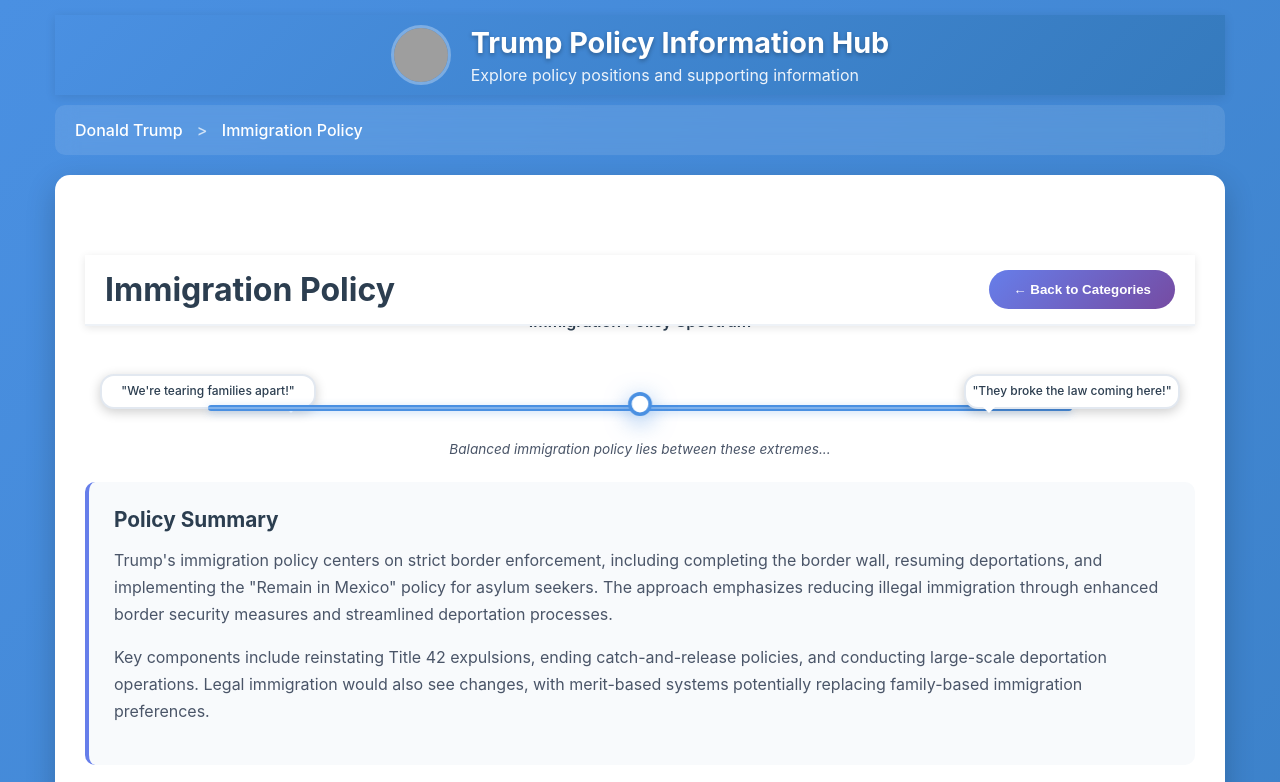
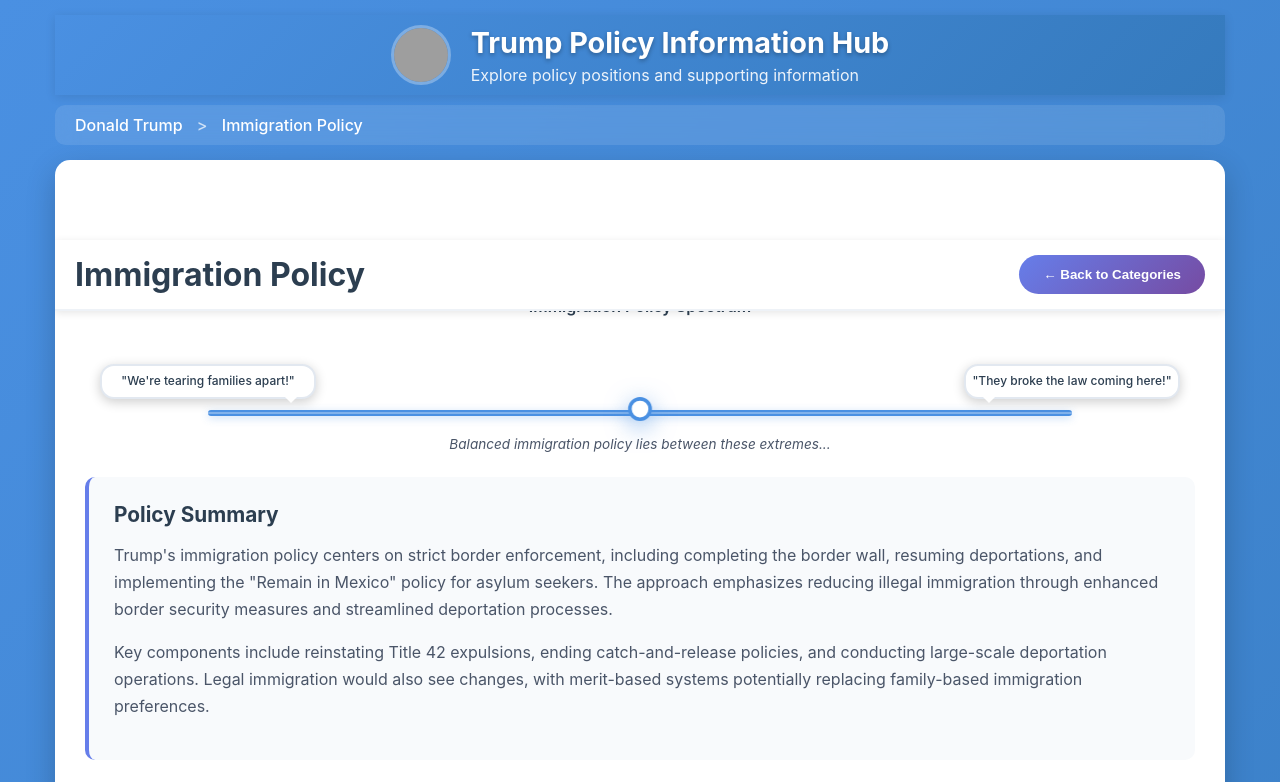
Before and after one commit to harterjay/trump-hierarchy, a website: page index.html in a window 1280 px wide. Both pictures are taken after a click on the element 258 px from the left and 477 px from the top of the page. Shown: the top 782 px of the page. Drawn offline with Linux system fonts and the light colour scheme; grey boxes are pictures that could not be loaded.

Commit message:
Fix thought bubble positioning - move much higher above line
Bubble Positioning Fix:
- Moved line to bottom: 5px (very bottom of container)
- Adjusted marker to bottom: 2px for perfect line alignment
- Increased container height to 90px for more vertical space
- Bubbles stay at top: 5px with maximum clearance above line

Layout Structure:
- Added detail-content wrapper for proper sticky header spacing
- Bubbles now have ~70px clearance above the blue line
- Line positioned at very bottom of scale container
- Clean separation between commentary and spectrum visualization

Result:
- Thought bubbles completely clear of the blue political spectrum line
- Maximum vertical separation while maintaining compact design
- Professional appearance with clear visual hierarchy

```diff
--- a/index.html
+++ b/index.html
@@ -75,9 +75,9 @@
         .breadcrumb {
             background: rgba(255, 255, 255, 0.1);
             backdrop-filter: blur(10px);
-            padding: 15px 20px;
+            padding: 10px 20px;
             border-radius: 10px;
-            margin-bottom: 20px;
+            margin-bottom: 15px;
             color: white;
             font-weight: 500;
         }
@@ -137,13 +137,13 @@
             align-items: center;
             justify-content: space-between;
             position: relative;
-            height: 80px;
+            height: 90px;
             margin: 10px 0;
         }
 
         .scale-line {
             position: absolute;
-            bottom: 15px;
+            bottom: 5px;
             left: 10%;
             right: 10%;
             height: 6px;
@@ -166,7 +166,7 @@
 
         .scale-marker {
             position: absolute;
-            bottom: 12px;
+            bottom: 2px;
             left: 50%;
             width: 20px;
             height: 20px;
@@ -340,7 +340,11 @@
         }
 
         .detail-view {
-            padding: 30px;
+            padding: 0;
+        }
+
+        .detail-content {
+            padding: 20px 30px;
         }
 
         .detail-header {
@@ -645,6 +649,7 @@
                     <button class="back-btn" onclick="showCategories()">← Back to Categories</button>
                 </div>
 
+                <div class="detail-content">
                     <!-- Immigration Scale -->
                     <div class="political-scale">
                         <div class="scale-title">Immigration Policy Spectrum</div>
@@ -742,6 +747,7 @@
                         <div class="source-title">Deportation Operation Framework</div>
                         <div class="source-description">Strategic plans for large-scale deportation operations targeting individuals with removal orders and criminal backgrounds.</div>
                         <div class="source-meta">Source: Immigration and Customs Enforcement Operational Plans</div>
+                    </div>
                 </div>
                 </div>
             </div>
```
Lines whose indentation alone changed are shown as unchanged.
